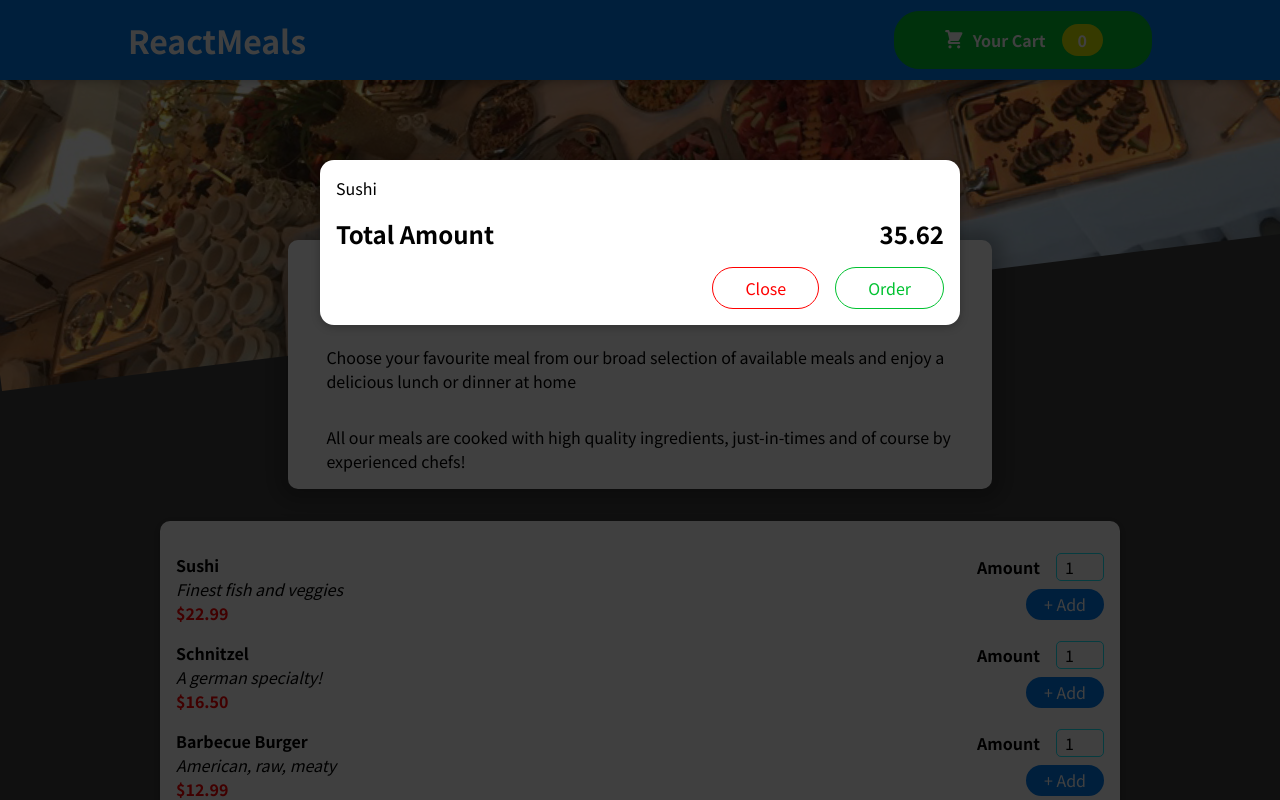
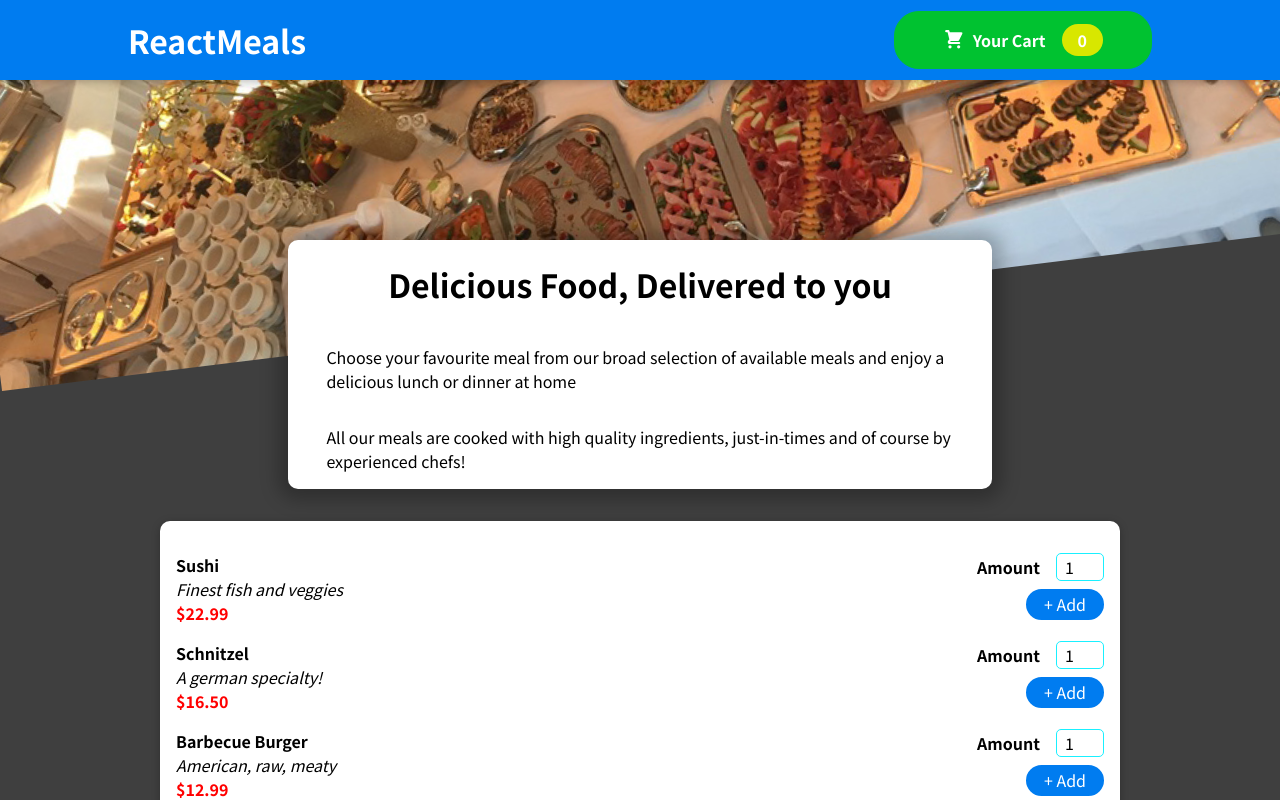
Before and after one commit to sarojsuraj52/restaurant-website, a React (Create React App) app: page / in a window 1280 px wide. Shown: the top 800 px of the page. Built offline with nearby package versions, Linux system fonts and the light colour scheme.

Commit message:
added show and close cart on clicking cart

```diff
--- a/src/App.js
+++ b/src/App.js
@@ -1,19 +1,24 @@
 import Header from "./component/Layouts/Header";
 import Meals from "./component/Meals/Meals";
 import Cart from "./component/Cart/Cart";
+import { useState } from "react";
 
 function App() {
+  const [cartShown, setCartShown] = useState(false);
+  const showCartHandler = () => {
+    setCartShown(true);
+  };
+
+    const closeCartHandler = () => {
+      setCartShown(false)
+    }
   return (
     <>
-    <Cart />
-    <Header />
-    <main>
-    <Meals />
-    </main>
-
-
-
-
+      {cartShown && <Cart onClose={closeCartHandler} />}
+      <Header onClick={showCartHandler} />
+      <main>
+        <Meals />
+      </main>
     </>
   );
 }
--- a/src/component/Cart/Cart.js
+++ b/src/component/Cart/Cart.js
@@ -1,24 +1,24 @@
 import classes from "./Cart.module.css";
 import Modal from "../UI/Modal";
 
-const Cart = () => {
+const Cart = (props) => {
   const cartItems = (
     <ul className={classes["cart-items"]}>
       {[{ id: "c1", name: "Sushi", amount: 2, price: 17.81 }].map((item) => (
-        <li>{item.name}</li>
+        <li key={item.id}>{item.name}</li>
       ))}
     </ul>
   );
 
   return (
-    <Modal>
+    <Modal onClose={props.onClose}>
       {cartItems}
       <div className={classes.total}>
         <span>Total Amount</span>
         <span>35.62</span>
       </div>
       <div className={classes.actions}>
-        <button className={classes["button--close"]}>Close</button>
+        <button className={classes["button--close"]} onClick={props.onClose} >Close</button>
         <button className={classes.button}>Order</button>
       </div>
     </Modal>
--- a/src/component/Layouts/Header.js
+++ b/src/component/Layouts/Header.js
@@ -1,23 +1,21 @@
-import React from 'react'
-import classes from  './Header.module.css'
-import mealsImage from '../../assets/meals.jpg'
-import HeaderButton from './HeaderButton'
+import React from "react";
+import classes from "./Header.module.css";
+import mealsImage from "../../assets/meals.jpg";
+import HeaderButton from "./HeaderButton";
 
 
+const Header = (props) => {
 
-
-const Header = () => {
-
-    return(
+return (
     <>
       <header className={classes.header}>
         <h1>ReactMeals</h1>
-            <HeaderButton />
+        <HeaderButton onClick={props.onClick} />
       </header>
-        <div className={classes['main-image']}>
-            <img src={mealsImage} alt='Meals'/>
+      <div className={classes["main-image"]}>
+        <img src={mealsImage} alt="Meals" />
       </div>
     </>
-    )
-}
+  );
+};
 export default Header;
--- a/src/component/Layouts/HeaderButton.js
+++ b/src/component/Layouts/HeaderButton.js
@@ -1,10 +1,14 @@
+
+
 import classes from "./HeaderButton.module.css";
 import CartIcon from "../Cart/CartIcon";
-const HeaderButton = () => {
+const HeaderButton = (props) => {
+
+
   return (
-    <button className={classes.button}>
+    <button className={classes.button} onClick={props.onClick}>
       <span className={classes.icon}>
-        <CartIcon  />
+        <CartIcon />
       </span>
       <span className={classes.bump}>Your Cart</span>
       <span className={classes.badge}>0</span>
--- a/src/component/UI/Modal.js
+++ b/src/component/UI/Modal.js
@@ -2,7 +2,7 @@
 import classes from "./Modal.module.css";
 
 const Backdrop = (props) => {
-  return <div className={classes.backdrop}></div>;
+  return <div className={classes.backdrop} onClick={props.onClose}></div>;
 };
 
 const ModalOverlay = (props) => {
@@ -14,7 +14,7 @@
 
   return (
     <>
-      {ReactDOM.createPortal(<Backdrop />, portalElement)}
+      {ReactDOM.createPortal(<Backdrop onClose={props.onClose} />, portalElement)}
       {ReactDOM.createPortal(<ModalOverlay>{props.children}</ModalOverlay>, portalElement)}
     </>
   );
```
Also changed, not shown: 1 other file (tests, documents, lock files or other folders). Lines whose indentation alone changed are shown as unchanged.
